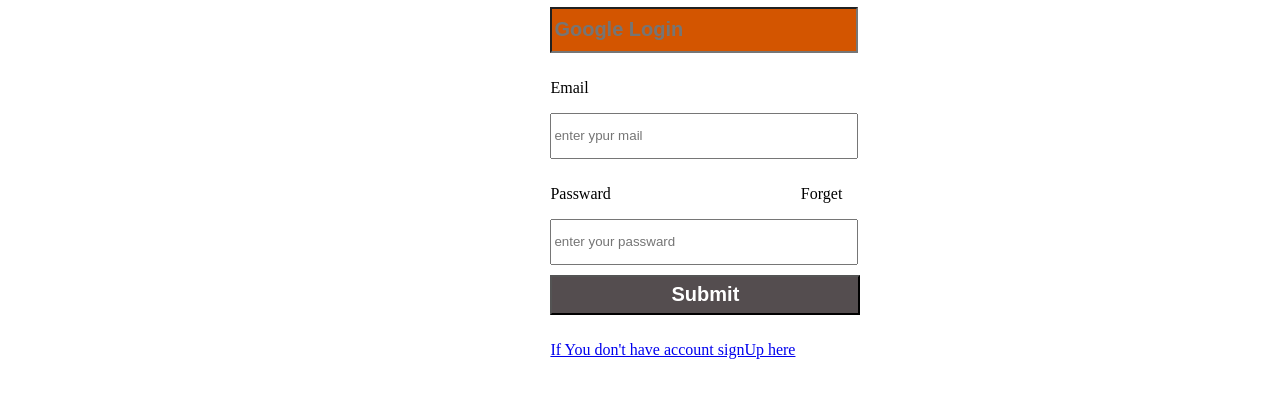
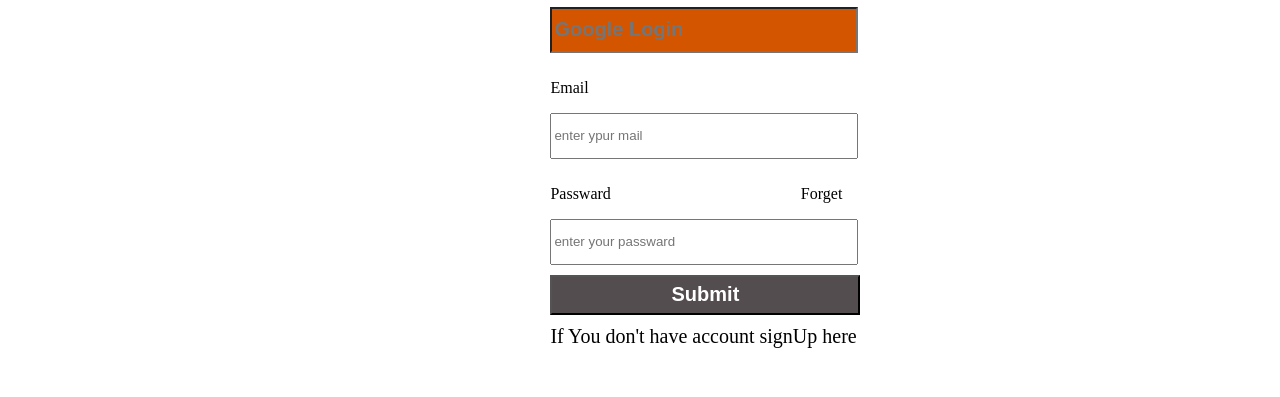
Before and after one commit to Naquee/Dot_and_key_project, a plain HTML site: page login.html in a window 1280 px wide. Shown: the part 379-776 px from the top of the page. Drawn offline with Linux system fonts and the light colour scheme.

Commit message:
change login

```diff
--- a/login.css
+++ b/login.css
@@ -104,5 +104,9 @@
     font-weight: bold;
 }
 #para{
-    font-size: 18px;
+    font-size: 20px;
+    color: black;
+
+
+    text-decoration: none;
 }
--- a/login.html
+++ b/login.html
@@ -64,7 +64,7 @@
         <input id="btn" type="submit">
     </form>
 
-    <a href="signup.html"><p is="para">If You don't have account signUp here</p></a>
+  <a id="para" href="signup.html">If You don't have account signUp here</a>
    </div>
 </body>
 </html>
```
